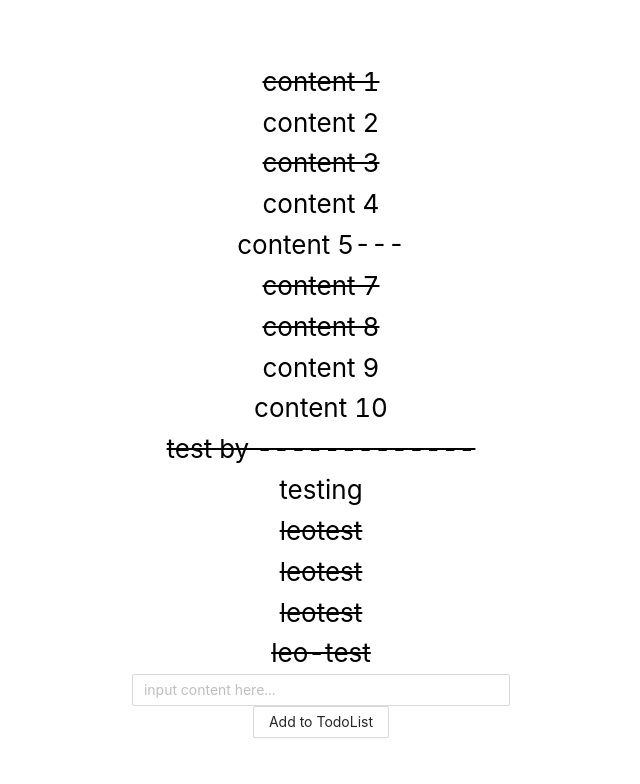
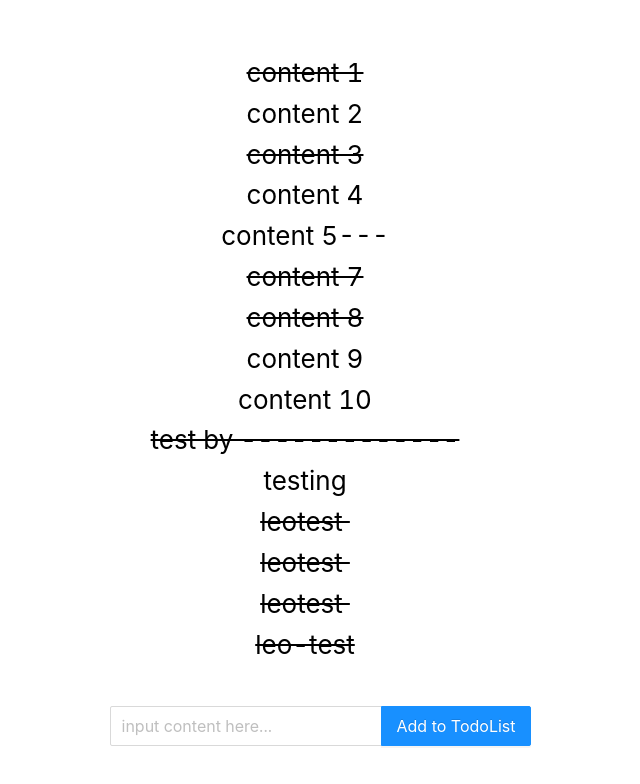
Before and after one commit to wongpa1/TodoList, a React (Create React App) app: page / in a window 1280 px wide. Shown: the top 784 px of the page, without its empty margins (319-959 px from the left). Built offline with nearby package versions, Linux system fonts and the light colour scheme.

Commit message:
add search for adding todolist

```diff
--- a/src/Todo.js
+++ b/src/Todo.js
@@ -1,4 +1,5 @@
 import React, { Component } from "react";
+import { Button, Space } from "antd";
 
 class Todo extends Component {
   constructor(props) {
@@ -8,17 +9,22 @@ class Todo extends Component {
   }
 
   onClickDone() {
-    const {index, onMarkDone} = this.props;
+    const { index, onMarkDone } = this.props;
     onMarkDone(index);
   }
 
   render() {
     const todo = this.props.todo;
     return (
-      <div style={{
-        textDecoration: todo.status ? 'line-through' : 'none',
-      }} onClick={this.onClickDone}>
+      <div
+        style={{
+          textDecoration: todo.status ? "line-through" : "none",
+        }}
+        onClick={this.onClickDone}
+      >
         {todo.content}
+        <Space />
+        <Button></Button>
       </div>
     );
   }
--- a/src/TodoList.js
+++ b/src/TodoList.js
@@ -1,60 +1,36 @@
 import React, { Component } from "react";
 import Todo from "./Todo";
 import "antd/dist/antd.css";
-import { Form, Input, Button, Space } from "antd";
+import { Input } from "antd";
 
 class TodoList extends Component {
-  constructor(props) {
-    super(props);
-
-    this.onClick = this.onClick.bind(this);
-    this.onSubmit = this.onSubmit.bind(this);
-    this.onChange = this.onChange.bind(this);
-
-    this.state = {
-      newId: 0,
-      newContent: null,
-    };
-  }
-
-  onClick() {
-    this.props.addTodoList(this.state.newId, this.state.newContent);
-  }
-
-  onSubmit(event) {
-    event.preventDefault();
-  }
-
-  onChange(event) {
-    const value = event.target.value;
-    const lastTodo = this.props.todos[this.props.todos.length - 1];
-    this.setState({
-      newContent: value,
-      newId: parseInt(lastTodo.id) + 1,
-    });
-  }
 
   render() {
+    const { Search } = Input;
     const todos = this.props.todos;
+    const lastTodo = todos[todos.length - 1];
 
     return (
       <div>
         {todos.map((todo, index) => (
-          <Todo key={todo.id} index={index} todo={todo} onMarkDone={this.props.onMarkDone} />
+          <Todo
+            key={todo.id}
+            index={index}
+            todo={todo}
+            onMarkDone={this.props.onMarkDone}
+          />
         ))}
-        <Space />
-        <Form onSubmit={this.onSubmit}>
-          <fieldset>
-            <Input
-              type="text"
-              name="newContent"
-              placeholder="input content here..."
-              onChange={this.onChange}
-              value={this.state.newContent}
-            />
-            <Button onClick={this.onClick}>Add to TodoList</Button>
-          </fieldset>
-        </Form>
+        <br />
+        <Search
+          type="text"
+          name="newContent"
+          enterButton="Add to TodoList"
+          placeholder="input content here..."
+          size="large"
+          onSearch={(value) => {
+            this.props.addTodoList(parseInt(lastTodo.id) + 1,value);
+          }}
+        />
       </div>
     );
   }
```
Also changed, not shown: src/TodoContainer.js (+8 -4 lines).
